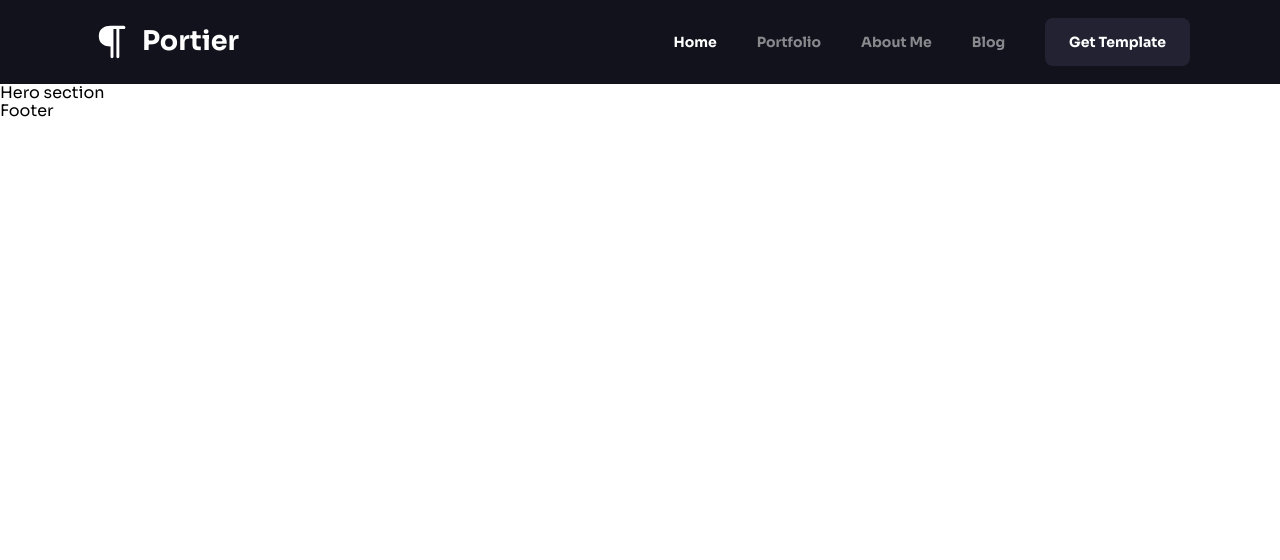
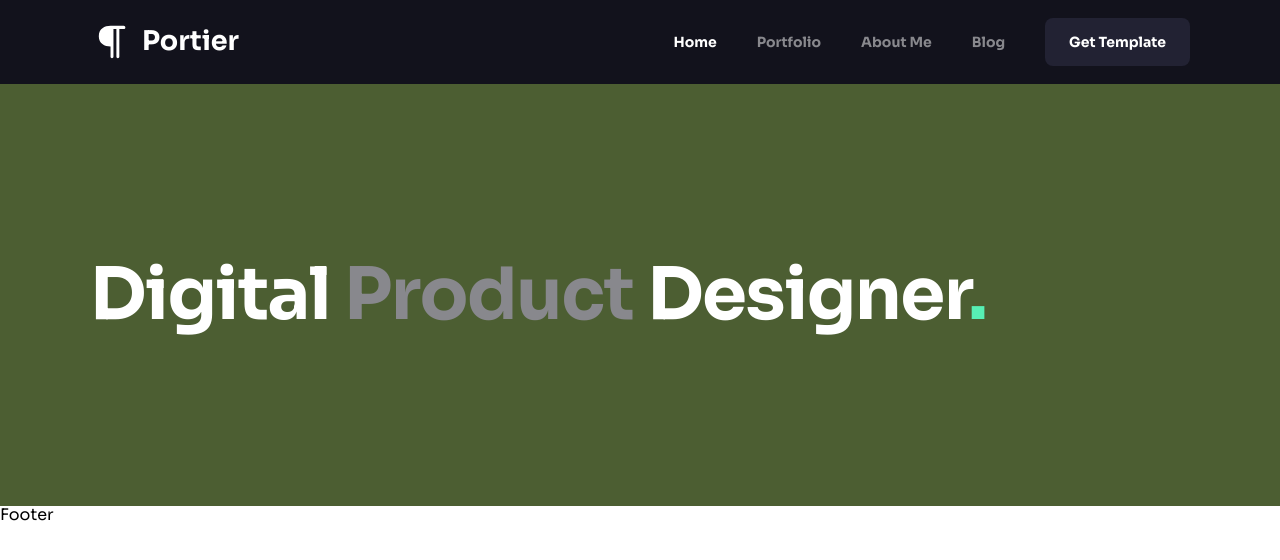
Before and after one commit to zborecki/portier, a React (Create React App) app: page / in a window 1280 px wide. Shown: the top 560 px of the page. Built offline with nearby package versions, Linux system fonts and the light colour scheme.

Commit message:
feature/3: set a headline in the hero section

```diff
--- a/src/components/Header/index.tsx
+++ b/src/components/Header/index.tsx
@@ -3,9 +3,10 @@ import phrases from '../../configurations/phrases';
 import { NavigationLinks } from '../../configurations/settings';
 import Logo from '../Logo';
 import Navigation from '../Navigation';
-import { Button, Wrapper } from '../styled.components';
+import { Button } from '../styled.components';
 import { HeaderRoot } from './header.style';
 import styles from './header_.module.css';
+import globalStyles from '../../theme/global_.module.css';
 
 const { navigation, button } = phrases;
 const navigationItems: RouteObject[] = [
@@ -29,7 +30,7 @@ const navigationItems: RouteObject[] = [
 
 const Header = (): JSX.Element => (
   <HeaderRoot className="header">
-    <Wrapper className={styles.wrapper}>
+    <div className={`${globalStyles.wrapper} ${styles.wrapper}`}>
       <Logo className="header__logo" />
       <div className={styles.interaction}>
         <Navigation
@@ -45,7 +46,7 @@ const Header = (): JSX.Element => (
           { button.getTemplate }
         </Button>
       </div>
-    </Wrapper>
+    </div>
   </HeaderRoot>
 );
 
--- /dev/null
+++ b/src/components/Hero/hero.style.tsx
@@ -0,0 +1,5 @@
+import styled from 'styled-components';
+
+export const HeroRoot = styled.section`
+  background-color: #4c5e32;
+`;
--- a/src/components/Hero/index.tsx
+++ b/src/components/Hero/index.tsx
@@ -1,7 +1,28 @@
+import phrases from '../../configurations/phrases';
+import { HeroRoot } from './hero.style';
+import { highlightText } from '../../utils';
+import globalStyles from '../../theme/global_.module.css';
+import { Headline } from '../styled.components';
+import { RangeType } from '../../types/common';
+
+const { hero } = phrases;
+const headlineRange: RangeType = {
+  lower: 1,
+  upper: 1
+};
+
 const Hero = (): JSX.Element => (
-  <section className="hero">
-    Hero section
-  </section>
+  <HeroRoot className="hero">
+    <div className={`${globalStyles.wrapper} hero__wrapper`}>
+      <Headline
+        className="hero__headline"
+        variant="h1"
+        dot
+      >
+        { highlightText(hero.headline, headlineRange) }
+      </Headline>
+    </div>
+  </HeroRoot>
 );
 
 export default Hero;
--- a/src/components/styled.components.tsx
+++ b/src/components/styled.components.tsx
@@ -1,6 +1,6 @@
 import { Link } from 'react-router-dom';
 import styled from 'styled-components';
-import { ButtonProps } from '../types/props';
+import { ButtonProps, HeadlineProps } from '../types/props';
 
 export const Button = styled(Link)<ButtonProps>`
   // Common properties
@@ -30,8 +30,29 @@ export const Button = styled(Link)<ButtonProps>`
   }
 `;
 
-export const Wrapper = styled.div`
-  max-width: 1440px;
-  margin: 0 auto;
-  padding: 0px 90px;
+export const Headline = styled.h1<HeadlineProps>`
+  // Common properties
+  color: ${({ theme: { components: { headline } } }) => headline.color};
+  font-weight: ${({ theme: { components: { headline } } }) => headline.fontWeight};
+
+  // Variants
+  font-size: ${({ variant, theme: { font: { headline: { h1 } } } }) => (
+    (variant === 'h1' && h1.fontSize)
+  )};
+  line-height: ${({ variant, theme: { font: { headline: { h1 } } } }) => (
+    (variant === 'h1' && h1.lineHeight)
+  )};
+  letter-spacing: ${({ variant, theme: { font: { headline: { h1 } } } }) => (
+    (variant === 'h1' && h1.letterSpacing)
+  )};
+
+  &::after {
+    content: '.';
+    display: ${({ dot }) => (dot ? 'inline' : 'none')};
+    color: ${({ theme: { components: { headline: { dot } } } }) => dot.color};
+  }
 `;
+
+export const HighlightText = styled.span`
+  color: ${({ theme: { components: { highlightText } } }) => highlightText.color};
+`;
--- a/src/configurations/phrases.ts
+++ b/src/configurations/phrases.ts
@@ -4,6 +4,9 @@ export default {
   },
   common: {
     companyName: 'Portier'
+  },
+  hero: {
+    headline: 'Digital Product Designer'
   },
   navigation: {
     home: 'Home',
--- a/src/theme/global.style.tsx
+++ b/src/theme/global.style.tsx
@@ -8,4 +8,8 @@ export default createGlobalStyle`
   body {
     font-family: 'Sora', sans-serif;
   }
+
+  section {
+    padding: 120px 0px;
+  }
 `;
--- /dev/null
+++ b/src/theme/global_.module.css
@@ -0,0 +1,5 @@
+.wrapper {
+  max-width: 1440px;
+  margin: 0 auto;
+  padding: 0px 90px;
+}
--- a/src/theme/index.ts
+++ b/src/theme/index.ts
@@ -6,7 +6,10 @@ enum FontWeight {
   'Bold' = 700
 }
 
-const { secondary, neutrals } = {
+const { primary, secondary, neutrals } = {
+  primary: {
+    aquamarine: '#57EFB4'
+  },
   secondary: {
     royalOrange: '#FA8F54'
   },
@@ -20,7 +23,10 @@ const { secondary, neutrals } = {
 
 export default {
   common: {
-    borderRadius: 8
+    borderRadius: 8,
+    section: {
+      background: neutrals.darkGunmetal
+    }
   },
   components: {
     button: {
@@ -42,6 +48,16 @@ export default {
         default: neutrals.philippineGray
       }
     },
+    headline: {
+      color: neutrals.white,
+      fontWeight: FontWeight.Bold,
+      dot: {
+        color: primary.aquamarine
+      }
+    },
+    highlightText: {
+      color: neutrals.philippineGray
+    },
     logo: {
       font: {
         fontSize: '27px',
@@ -62,6 +78,13 @@ export default {
         fontWeight: FontWeight.Bold,
         lineHeight: '20px'
       }
+    },
+    headline: {
+      h1: {
+        fontSize: '72px',
+        lineHeight: '86px',
+        letterSpacing: '-0.02em'
+      }
     }
   }
 } as DefaultTheme;
--- a/src/types/props.ts
+++ b/src/types/props.ts
@@ -9,6 +9,11 @@ export interface ButtonProps extends BaseProps {
   size?: 'small';
 }
 
+export interface HeadlineProps extends BaseProps {
+  variant: 'h1';
+  dot?: boolean;
+}
+
 export interface LogoProps extends BaseProps {
   variant?: 'primary' | 'secondary';
 }
--- /dev/null
+++ b/src/utils/index.tsx
@@ -0,0 +1,34 @@
+import { HighlightText } from '../components/styled.components';
+import { RangeType } from '../types/common';
+
+const filterWords = (words: (string | undefined)[]) => {
+  const filteredWords = words.filter((word) => word !== undefined);
+
+  return (
+    filteredWords.length === 1 ? ` ${filteredWords} ` : filteredWords.join(' ')
+  );
+};
+
+export const highlightText = (message: string, range: RangeType) => {
+  const words = message.split(' ');
+
+  const before = filterWords(words.map((word, index) => (
+    (index < range.lower) ? word : undefined
+  )));
+
+  const highlighted = filterWords(words.map((word, index) => (
+    ((index >= range.lower) && (index <= range.upper)) ? word : undefined
+  )));
+
+  const after = filterWords(words.map((word, index) => (
+    (index > range.upper) ? word : undefined
+  )));
+
+  return (
+    <>
+      { before.startsWith(' ') ? before.slice(1) : before }
+      <HighlightText className="highlighted">{ highlighted }</HighlightText>
+      { after.endsWith(' ') ? after.slice(0, -1) : after }
+    </>
+  );
+};
```
Also changed, not shown: src/types/common.ts (+10 -1 lines), theme.d.ts (+14 -3 lines).
